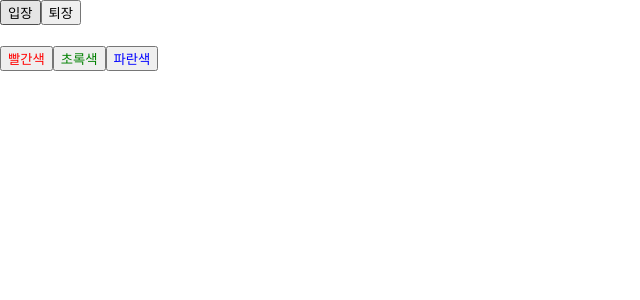
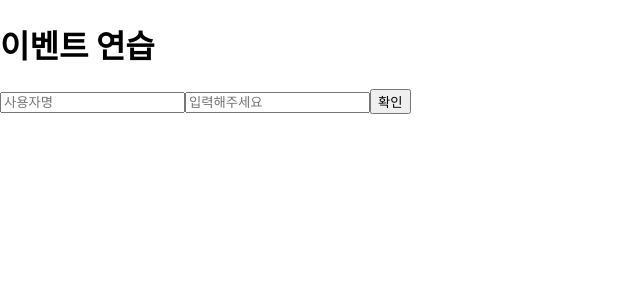
Before and after one commit to lilianaaaaa/deal-with-react, a React (Create React App) app: page / in a window 1280 px wide. Shown: the top 300 px of the page, without its empty margins (0-640 px from the left). Built offline with nearby package versions, Linux system fonts and the light colour scheme.

Commit message:
4장 - 클래스 컴포넌트로 이벤트 구현

```diff
--- a/src/App.js
+++ b/src/App.js
@@ -37,10 +37,17 @@
 //   return <Counter/>;
 // };
 
-import Say from './Say';
+///////////////////////////////////////////////////
+// import Say from './Say';
+
+// const App = () => {
+//   return <Say />
+// };
+
+import EventPractice from "./EventPractice";
 
 const App = () => {
-  return <Say />
+  return <EventPractice/>;
 };
 
 export default App;
--- /dev/null
+++ b/src/EventPractice.js
@@ -0,0 +1,59 @@
+import React, {Component} from 'react';
+
+class EventPractice extends Component{
+
+    state = {
+        username: '',
+        message: ''
+    }
+
+    // constructor(props){
+    //     super(props);
+    //     this.handleChange = this.handleChange.bind(this);
+    //     this.handleClick = this.handleClick.bind(this);
+    // }
+
+    handleChange = (e) => {
+        this.setState({
+            [e.target.name]: e.target.value
+        });
+    }
+
+    handleClick = () => {
+        alert(this.state.username + ': ' + this.state.message);
+        this.setState({
+            username: '',
+            message: ''
+        });
+    }
+
+    render(){
+        return (
+            <div>
+                <h1>이벤트 연습</h1>
+                <input type="text" name="username" placeholder="사용자명" onChange={this.handleChange} value={this.state.username}/>
+                <input type="text" name="message" placeholder="입력해주세요" onChange={this.handleChange} value={this.state.message}/>
+                <button onClick={this.handleClick}>확인</button>
+            </div>
+        );
+    }
+
+    // render(){
+    //     return (
+    //         <div>
+    //             <h1>이벤트 연습</h1>
+    //             <input type="text" name="message" placeholder="입력해주세요" onChange={
+    //                 (e) => {
+    //                     //console.log(e);//e 객체는 SyntheticEvent로 웹 브라우저의 네이티브 이벤트를 감싸는 객체. 이벤트 끝나면 이벤트 초기화
+    //                     //console.log(e.target.value);
+    //                     this.setState({
+    //                         message: e.target.value
+    //                     })//state에 텍스트를 담는다.
+    //                 }
+    //             }
+    //             />
+    //         </div>
+    //     );
+    // }
+}
+export default EventPractice;
```
